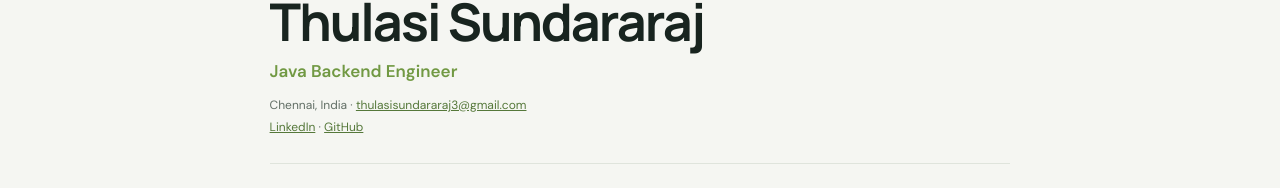
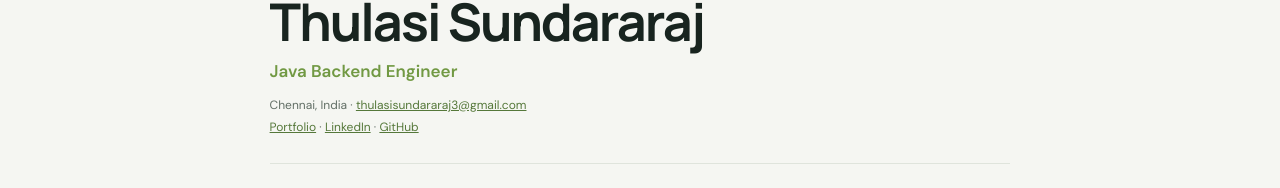
Before and after one commit to thulasisundararaj/thulasisundar.git.io, a plain HTML site: page resume.html in a window 1280 px wide. Shown: the part 204-392 px from the top of the page. Drawn offline with nearby package versions, Linux system fonts and the light colour scheme.

Commit message:
Add live portfolio link to online resume

```diff
--- a/resume.html
+++ b/resume.html
@@ -14,7 +14,7 @@
   <header class="topbar"><a class="brand" href="index.html">TS<span>.</span></a><nav><a href="index.html#projects">Projects</a><a href="index.html#about">About</a><a href="index.html#contact">Contact</a></nav></header>
   <main class="resume-page">
     <div class="resume-top"><a href="index.html">← Back to portfolio</a></div>
-    <section class="resume-head"><h1>Thulasi Sundararaj</h1><h2>Java Backend Engineer</h2><div class="resume-contact">Chennai, India · <a href="mailto:thulasisundararaj3@gmail.com">thulasisundararaj3@gmail.com</a><br><a href="https://www.linkedin.com/in/thulasi-se" target="_blank" rel="noreferrer">LinkedIn</a> · <a href="https://github.com/thulasisundararaj" target="_blank" rel="noreferrer">GitHub</a></div></section>
+    <section class="resume-head"><h1>Thulasi Sundararaj</h1><h2>Java Backend Engineer</h2><div class="resume-contact">Chennai, India · <a href="mailto:thulasisundararaj3@gmail.com">thulasisundararaj3@gmail.com</a><br><a href="https://thulasisundararaj.github.io/thulasisundar.git.io/" target="_blank" rel="noreferrer">Portfolio</a> · <a href="https://www.linkedin.com/in/thulasi-se" target="_blank" rel="noreferrer">LinkedIn</a> · <a href="https://github.com/thulasisundararaj" target="_blank" rel="noreferrer">GitHub</a></div></section>
     <section class="resume-section"><h3>PROFESSIONAL SUMMARY</h3><p>Associate Software Engineer with experience in Java, Spring Boot application maintenance, REST APIs, and enterprise banking applications. Skilled in application troubleshooting, root cause analysis, debugging, code quality analysis, and functional testing. Familiar with Python and AWS fundamentals, with basic project exposure to cloud technologies. Experienced in using Bitbucket, SonarQube, JFrog, Splunk, Trace, and XLR to support application maintenance and release workflows.</p></section>
     <section class="resume-section"><h3>PROFESSIONAL EXPERIENCE</h3><div class="resume-role"><h4>Associate Software Engineer</h4><span>July 2024 – Present</span></div><p class="resume-company">Accenture · Client: Bank of America</p><ul><li>Maintain existing Java and Spring Boot applications supporting banking business requirements.</li><li>Perform root cause analysis by reviewing application logs and tracing code across Controller, Service, and Repository layers.</li><li>Work on Java REST API endpoints involving request validation, null handling, and response fixes.</li><li>Resolve business logic defects and validate changes through functional and end-to-end testing.</li><li>Use SonarQube, JFrog, Bitbucket, Splunk, Trace, and XLR for code quality, artifact management, source control, troubleshooting, and release workflows.</li></ul><div class="resume-role"><h4>Intern</h4><span>November 2023 – January 2024</span></div><p class="resume-company">Accenture</p><ul><li>Developed a Skill Registration Application using Java, Servlets, JSP, and JDBC.</li><li>Implemented front-end components with HTML and CSS; used Eclipse for development, debugging, and code optimization.</li><li>Followed SDLC practices and collaborated with team members to design, implement, and test features.</li></ul></section>
     <section class="resume-section"><h3>TECHNICAL SKILLS</h3><p class="skill-line"><b>Programming:</b> Java, Python, JavaScript</p><p class="skill-line"><b>Backend:</b> Spring Boot, REST APIs, Servlets, JSP, JDBC</p><p class="skill-line"><b>Cloud:</b> AWS fundamentals; basic project exposure</p><p class="skill-line"><b>Databases:</b> MySQL</p><p class="skill-line"><b>Tools:</b> Git, Bitbucket, SonarQube, JFrog, XLR, Splunk, Trace</p><p class="skill-line"><b>Practices:</b> OOP, SDLC, debugging, root cause analysis, functional testing</p><p class="skill-line"><b>Frontend:</b> HTML, CSS</p></section>
```
